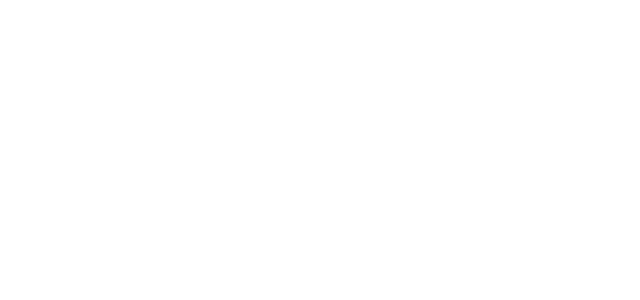
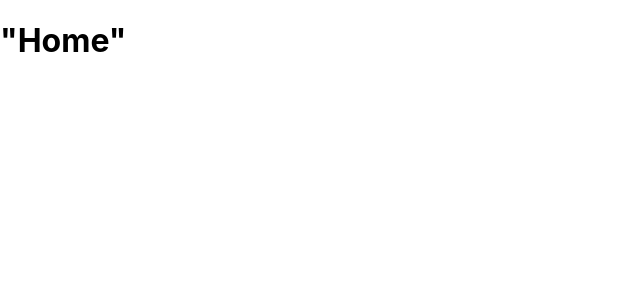
Before and after one commit to Mehedi53423/Pro-Quizzer, a React (Create React App) app: page / in a window 1280 px wide. Shown: the top 300 px of the page, without its empty margins (0-640 px from the left). Built offline with nearby package versions, Linux system fonts and the light colour scheme.

Commit message:
Website Title Added

```diff
--- a/public/index.html
+++ b/public/index.html
@@ -24,7 +24,7 @@
       work correctly both with client-side routing and a non-root public URL.
       Learn how to configure a non-root public URL by running `npm run build`.
     -->
-    <title>React App</title>
+    <title>Pro Quizzer</title>
   </head>
   <body>
     <noscript>You need to enable JavaScript to run this app.</noscript>
--- a/src/App.js
+++ b/src/App.js
@@ -1,7 +1,13 @@
+import { Route, Routes } from "react-router-dom";
 import "./App.css";
+import Home from "./components/Home";
 
 function App() {
-  return <div className="App"></div>;
+  return (
+    <Routes>
+      <Route path="/" element={<Home />} />
+    </Routes>
+  );
 }
 
 export default App;
--- /dev/null
+++ b/src/components/Home.js
@@ -0,0 +1,11 @@
+import React from "react";
+
+const Home = () => {
+  return (
+    <div>
+      <h1>"Home"</h1>
+    </div>
+  );
+};
+
+export default Home;
--- a/src/index.js
+++ b/src/index.js
@@ -1,13 +1,16 @@
-import React from 'react';
-import ReactDOM from 'react-dom/client';
-import './index.css';
-import App from './App';
-import reportWebVitals from './reportWebVitals';
+import React from "react";
+import ReactDOM from "react-dom/client";
+import "./index.css";
+import App from "./App";
+import reportWebVitals from "./reportWebVitals";
+import { BrowserRouter } from "react-router-dom";
 
-const root = ReactDOM.createRoot(document.getElementById('root'));
+const root = ReactDOM.createRoot(document.getElementById("root"));
 root.render(
   <React.StrictMode>
-    <App />
+    <BrowserRouter>
+      <App />
+    </BrowserRouter>
   </React.StrictMode>
 );
 
```
